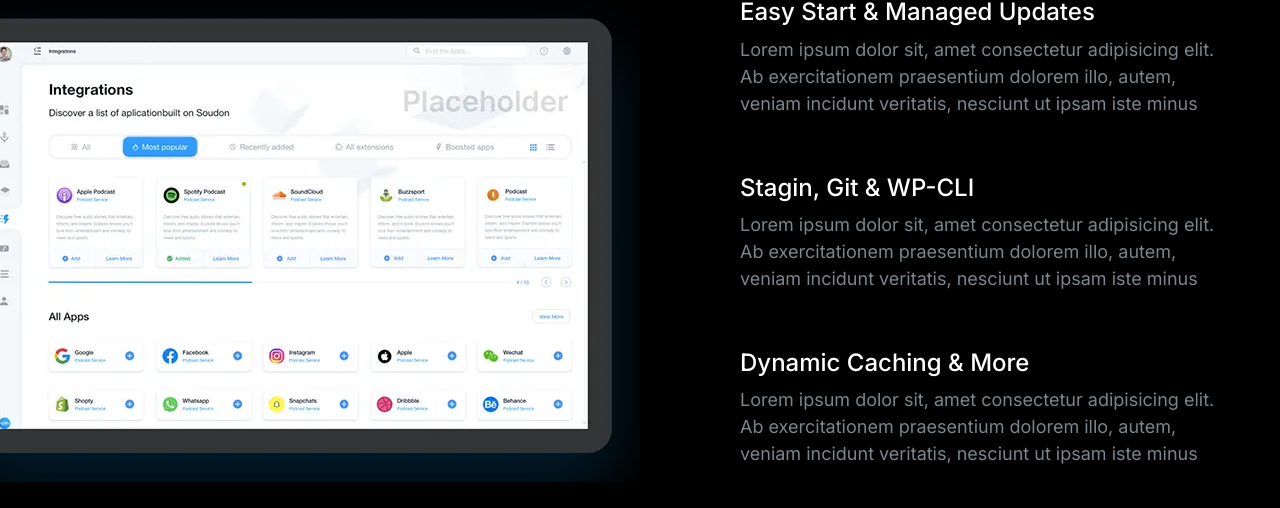
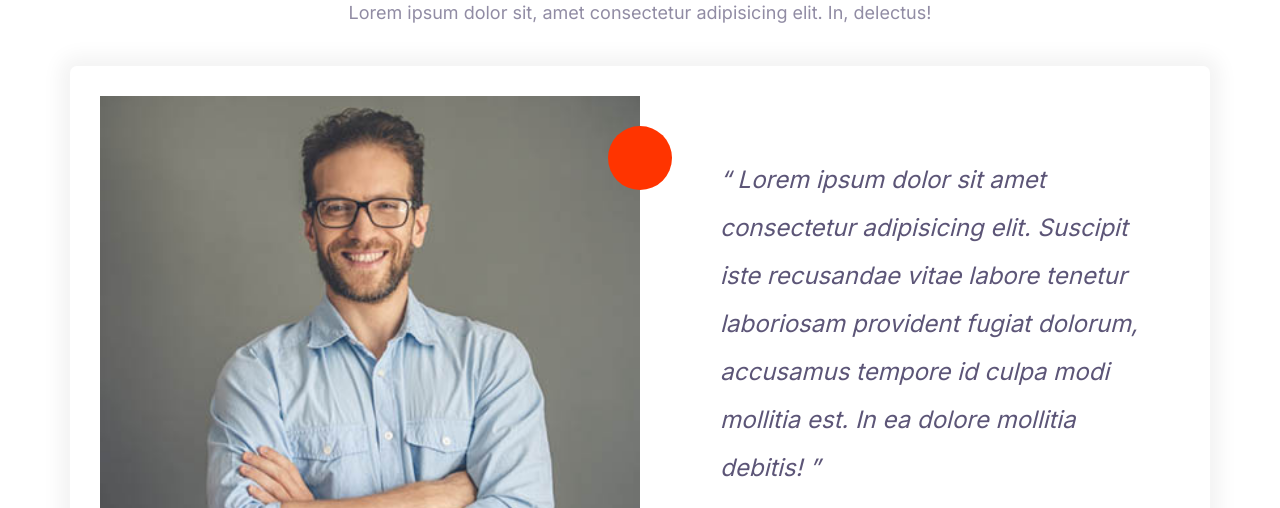
Before and after one commit to ChidoriRino/HTML-CSS-practice, a plain HTML site: page index.html in a window 1280 px wide. Shown: the part 148-656 px from the top of the page. Drawn offline with nearby package versions, Linux system fonts and the light colour scheme.

Commit message:
Assemble Testmonials Block

```diff
--- a/css/styles.css
+++ b/css/styles.css
@@ -635,6 +635,7 @@ a {
 
 .block__header {
   text-align: center;
+  margin-bottom: 4rem;
 }
 
 .block__headiing {
--- a/index.html
+++ b/index.html
@@ -18,74 +18,51 @@
     <link rel="stylesheet" href="css/styles.css" />
   </head>
   <body>
-    <section class="block block--dark block--skewed-right block-showcase">
+    <section class="block">
+      <header class="block__header">
+        <h2>What our Customers are Saying</h2>
+        <p>
+          Lorem ipsum dolor sit, amet consectetur adipisicing elit. In,
+          delectus!
+        </p>
+      </header>
       <div class="container">
-        <header class="block__header">
-          <h2>User-Friendly Control Panel</h2>
-        </header>
-        <div class="grid grid--1x2 showcase">
-          <picture class="block-showcase__image">
-            <source
-              type="image/webp"
-              srcset="images/ipad.webp 1x, images/ipad@2x.webp 2x"
+        <div class="card testimonial">
+          <div class="grid grid--1x2">
+            <div class="testimonial__grid--flex">
+              <div class="testimonial__image">
+                <img
+                  src="images/testimonial.jpg"
+                  alt="a happy smiling customer"
                 />
-            <source
-              type="image/png"
-              srcset="images/ipad.jpg 1x, images/ipad@2x.jpg 2x"
-            />
-            <img src="images/ipad.jpg" alt="" />
-          </picture>
-          <div class="showcase__media">
+                <span class="icon-container icon-container--accent">
+                  <svg class="icon icon--white icon--small">
+                    <use xlink:href="images/icon_sprite.svg#quotes"></use>
+                  </svg>
+                </span>
+              </div>
+            </div>
+            <blockquote class="quote">
+              <p class="quote__text">
+                Lorem ipsum dolor sit amet consectetur adipisicing elit.
+                Suscipit iste recusandae vitae labore tenetur laboriosam
+                provident fugiat dolorum, accusamus tempore id culpa modi
+                mollitia est. In ea dolore mollitia debitis!
+              </p>
+              <footer>
                 <div class="media">
                   <div class="media__image">
-                <svg class="icon icon--primary">
-                  <use xlink:href="images/icon_sprite.svg#snap"></use>
+                    <svg class="icon icon--primary quote__line">
+                      <use xlink:href="images/icon_sprite.svg#line"></use>
                     </svg>
                   </div>
-
                   <div class="media__body">
-                <h3 class="media__title">Easy Start & Managed Updates</h3>
-                <p>
-                  Lorem ipsum dolor sit, amet consectetur adipisicing elit. Ab
-                  exercitationem praesentium dolorem illo, autem, veniam
-                  incidunt veritatis, nesciunt ut ipsam iste minus
-                </p>
+                    <h3 class="media__title quote__author">Jhone Smith</h3>
+                    <p class="quote__organization">ABC Company</p>
                   </div>
                 </div>
-            <div class="media">
-              <div class="media__image">
-                <svg class="icon icon--primary">
-                  <use xlink:href="images/icon_sprite.svg#snap"></use>
-                </svg>
-              </div>
-
-              <div class="media__body">
-                <h3 class="media__title">Stagin, Git & WP-CLI</h3>
-                <p>
-                  Lorem ipsum dolor sit, amet consectetur adipisicing elit. Ab
-                  exercitationem praesentium dolorem illo, autem, veniam
-                  incidunt veritatis, nesciunt ut ipsam iste minus
-                </p>
-              </div>
-            </div>
-            <div class="media">
-              <div class="media__image">
-                <svg class="icon icon--primary">
-                  <use xlink:href="images/icon_sprite.svg#snap"></use>
-                </svg>
-              </div>
-
-              <div class="media__body">
-                <h3 class="media__title block__heading">
-                  Dynamic Caching & More
-                </h3>
-                <p>
-                  Lorem ipsum dolor sit, amet consectetur adipisicing elit. Ab
-                  exercitationem praesentium dolorem illo, autem, veniam
-                  incidunt veritatis, nesciunt ut ipsam iste minus
-                </p>
-              </div>
-            </div>
+              </footer>
+            </blockquote>
           </div>
         </div>
       </div>
```
Also changed, not shown: 1 other file. Lines whose indentation alone changed are shown as unchanged.
